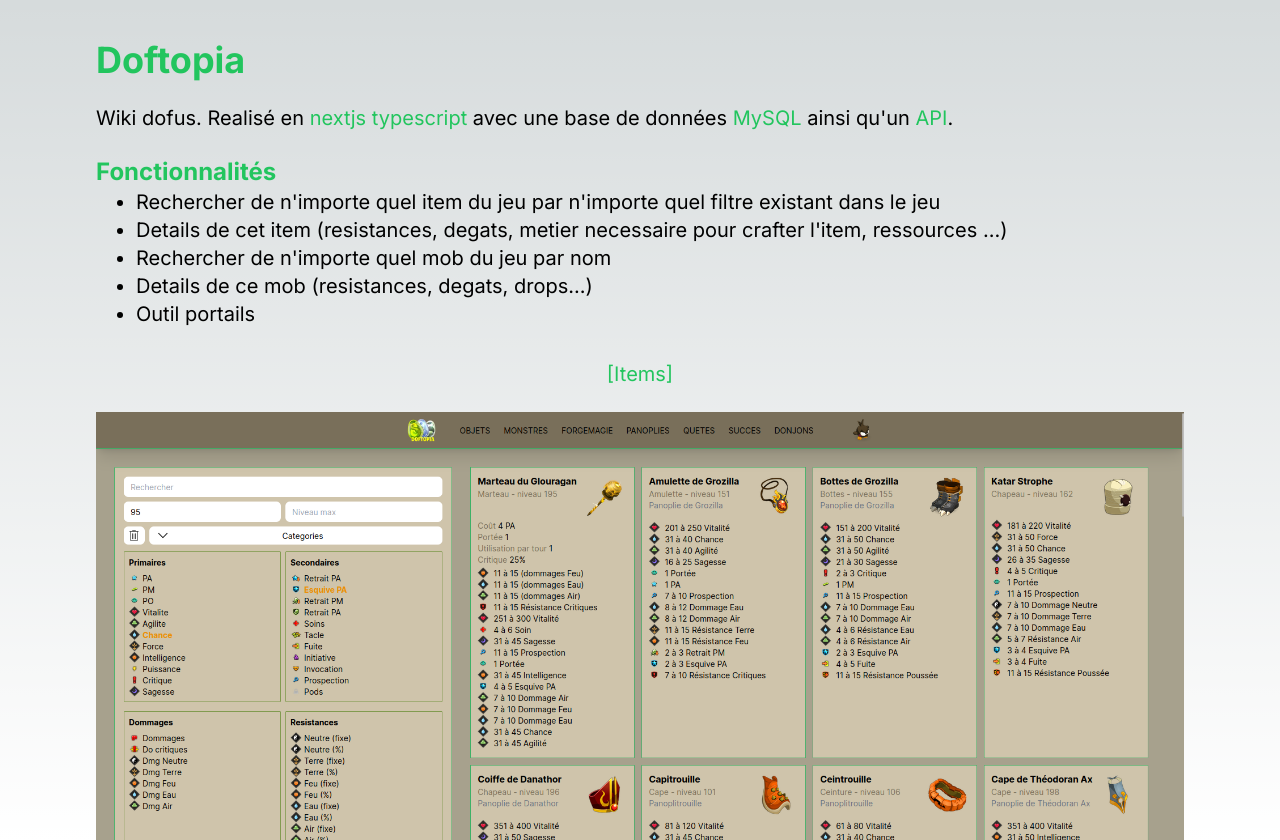
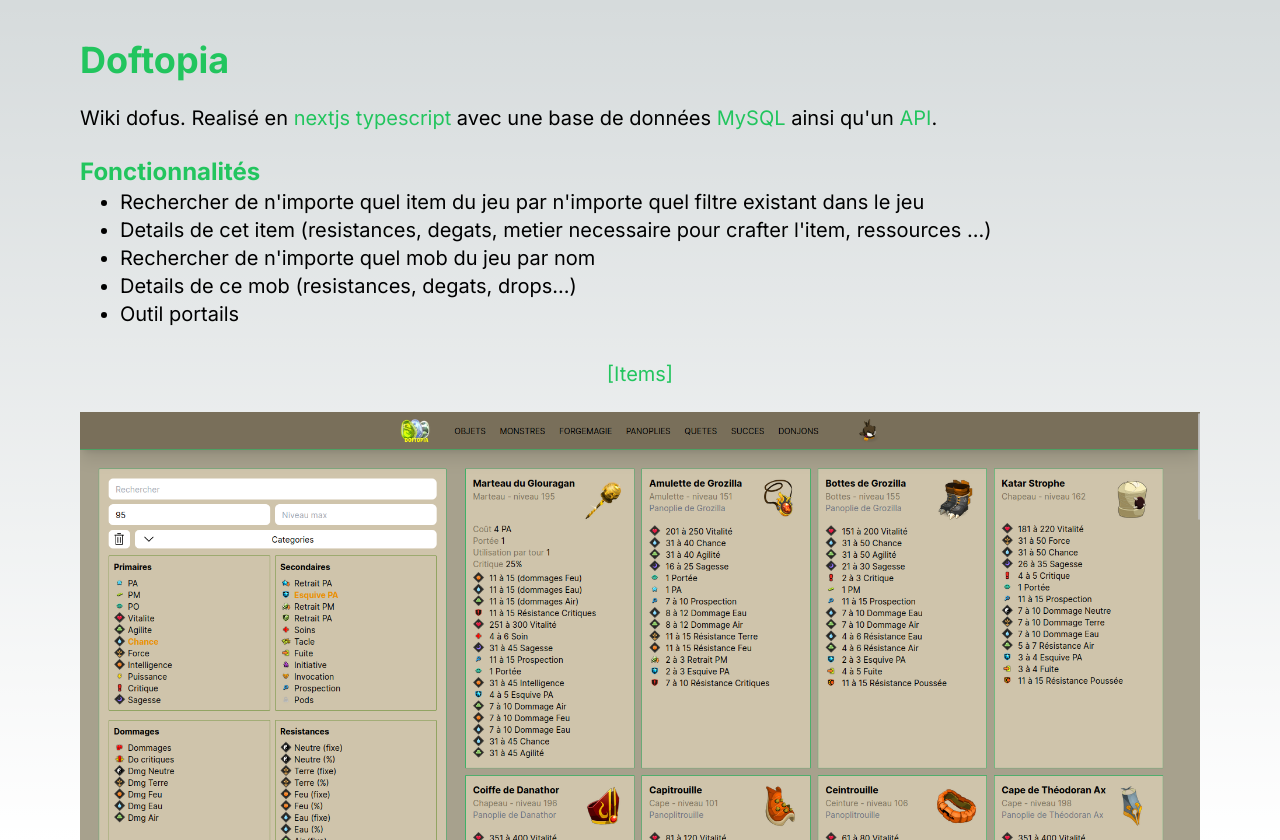
Before and after one commit to FLIzze/portfolio, a Next.js app: page /components/doftopia in a window 1280 px wide. Built offline with nearby package versions, Linux system fonts and the light colour scheme.

Commit message:
changed px in doftopia

```diff
--- a/src/app/components/doftopia/page.tsx
+++ b/src/app/components/doftopia/page.tsx
@@ -3,7 +3,7 @@
 const Doftopia = () => {
     return (
         <div>
-            <div className="px-24 h-screen overflow-y-auto mt-10">
+            <div className="px-20 h-screen overflow-y-auto mt-10">
                 <h1 className="text-4xl flex font-bold text-green-500 w-fit hover:border-b-0">Doftopia</h1>
                 <p className="my-6 text-xl">Wiki dofus. Realisé en <a className="text-green-500">nextjs</a> <a className="text-green-500">typescript</a> avec une base de données <a className="text-green-500">MySQL</a> ainsi qu'un <a className="text-green-500">API</a>.</p>
                 <div className="text-2xl">
```
